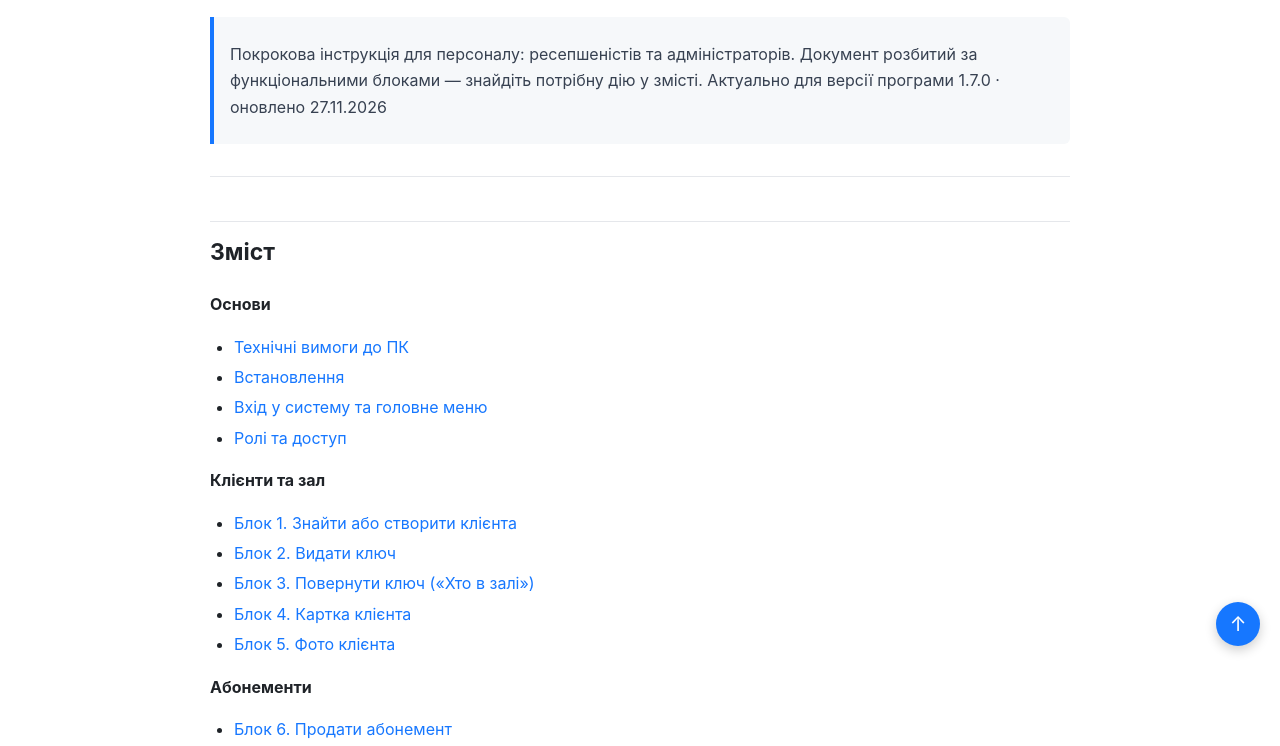
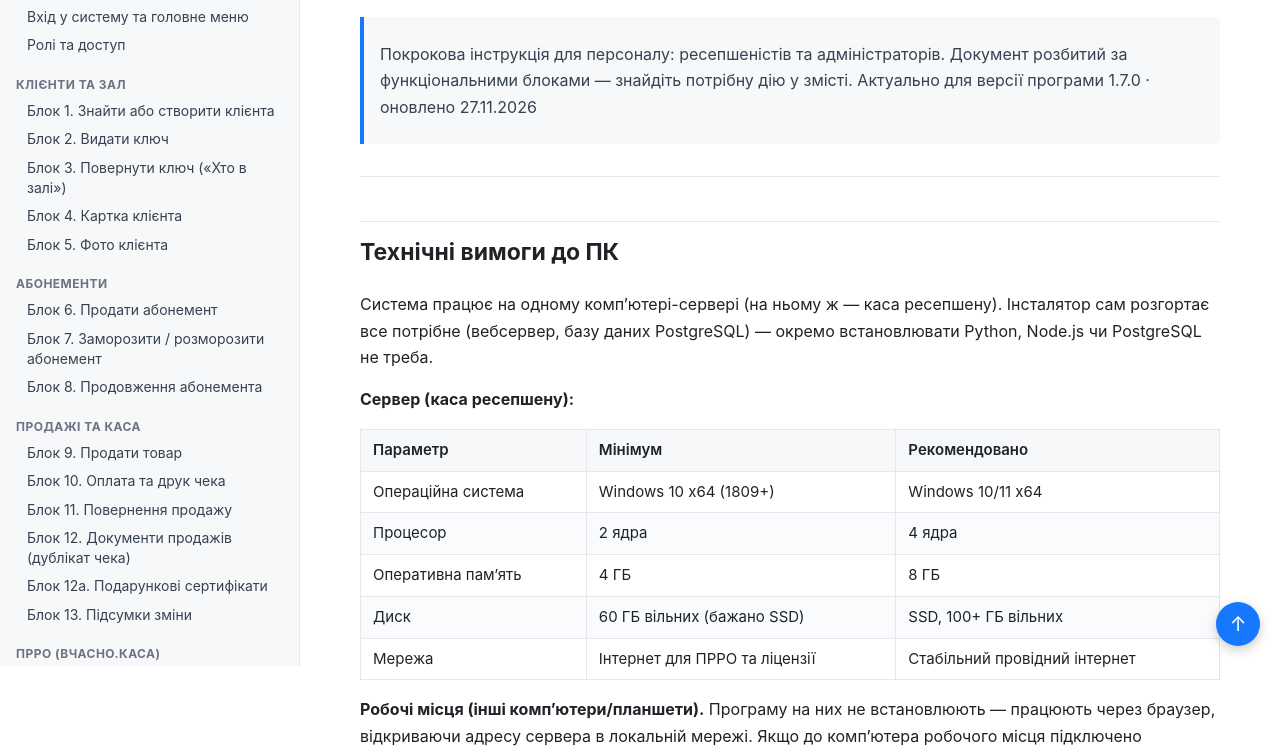
Before and after one commit to LionnoiL/fitnes-docs, a plain HTML site: page index.html in a window 1280 px wide. Shown: the part 134-880 px from the top of the page. Drawn offline with Linux system fonts and the light colour scheme.

Commit message:
docs: зміст у лівому сайдбарі з підсвічуванням поточного розділу; меню-кнопка на вузьких екранах
Co-Authored-By: Claude Opus 5.5 <noreply@anthropic.com>

```diff
--- a/index.html
+++ b/index.html
@@ -45,9 +45,39 @@
   ul, ol { padding-left: 24px; }
   li { margin: 4px 0; }
   hr { border: none; border-top: 1px solid var(--border); margin: 32px 0; }
-  /* Зміст */
-  h2#зміст + ul { columns: 2; column-gap: 32px; }
-  @media (max-width: 640px) { h2#зміст + ul { columns: 1; } .wrap { padding: 20px 14px 64px; } }
+  /* Лівий сайдбар зі змістом */
+  :root { --sidebar-w: 300px; }
+  .sidebar {
+    position: fixed; top: 0; left: 0; bottom: 0; width: var(--sidebar-w);
+    overflow-y: auto; background: var(--bg-soft); border-right: 1px solid var(--border);
+    padding: 20px 16px 40px; font-size: 14px; line-height: 1.45; z-index: 20;
+    overscroll-behavior: contain;
+  }
+  .sidebar-title { font-weight: 700; font-size: 16px; margin-bottom: 12px; }
+  .sidebar-title a { color: #1f2328; }
+  .sidebar p { margin: 16px 0 4px; font-size: 12px; text-transform: uppercase; letter-spacing: .04em; color: var(--muted); }
+  .sidebar ul { list-style: none; padding: 0; margin: 0; }
+  .sidebar li { margin: 0; }
+  .sidebar li a {
+    display: block; padding: 4px 8px; border-radius: 6px; color: #374151;
+    border-left: 3px solid transparent;
+  }
+  .sidebar li a:hover { background: #eaeef2; text-decoration: none; }
+  .sidebar li a.active { background: #e6f0ff; color: var(--accent); border-left-color: var(--accent); font-weight: 600; }
+  .wrap { margin-left: calc(var(--sidebar-w) + max(0px, (100vw - var(--sidebar-w) - 900px) / 2)); margin-right: auto; }
+  .menu-btn, .backdrop { display: none; }
+  @media (max-width: 1000px) {
+    .sidebar { transform: translateX(-100%); transition: transform .2s ease; box-shadow: 4px 0 16px rgba(0,0,0,.12); }
+    .sidebar.open { transform: none; }
+    .wrap { margin-left: auto; padding-top: 64px; }
+    .menu-btn {
+      display: block; position: fixed; top: 12px; left: 12px; z-index: 15;
+      background: #fff; border: 1px solid var(--border); border-radius: 8px;
+      padding: 8px 12px; font-size: 15px; cursor: pointer; box-shadow: 0 2px 8px rgba(0,0,0,.08);
+    }
+    .backdrop.open { display: block; position: fixed; inset: 0; background: rgba(0,0,0,.3); z-index: 18; }
+  }
+  @media (max-width: 640px) { .wrap { padding: 64px 14px 64px; } table { display: block; overflow-x: auto; } }
   .top-link {
     position: fixed; right: 20px; bottom: 20px; background: var(--accent); color: #fff;
     width: 44px; height: 44px; border-radius: 50%; display: flex; align-items: center;
@@ -57,15 +87,8 @@
 </style>
 </head>
 <body>
-<div class="wrap">
-<h1 id="інструкція-користувача--система-обліку-фітнес-центру">Інструкція користувача — Система обліку фітнес-центру</h1>
-<blockquote>
-<p>Покрокова інструкція для персоналу: ресепшеністів та адміністраторів.
-Документ розбитий за функціональними блоками — знайдіть потрібну дію у змісті.
-Актуально для версії програми 1.7.0 · оновлено 27.11.2026</p>
-</blockquote>
-<hr>
-<h2 id="зміст">Зміст</h2>
+<nav class="sidebar" id="sidebar" aria-label="Зміст">
+<div class="sidebar-title"><a href="#">Інструкція користувача</a></div>
 <p><strong>Основи</strong></p>
 <ul>
 <li><a href="#технічні-вимоги-до-пк">Технічні вимоги до ПК</a></li>
@@ -130,6 +153,16 @@
 <ul>
 <li><a href="#типові-помилки-та-рішення">Типові помилки та рішення</a></li>
 </ul>
+</nav>
+<button class="menu-btn" id="menu-btn" aria-label="Зміст" aria-controls="sidebar" aria-expanded="false">☰ Зміст</button>
+<div class="backdrop" id="backdrop"></div>
+<div class="wrap">
+<h1 id="інструкція-користувача--система-обліку-фітнес-центру">Інструкція користувача — Система обліку фітнес-центру</h1>
+<blockquote>
+<p>Покрокова інструкція для персоналу: ресепшеністів та адміністраторів.
+Документ розбитий за функціональними блоками — знайдіть потрібну дію у змісті.
+Актуально для версії програми 1.7.0 · оновлено 27.11.2026</p>
+</blockquote>
 <hr>
 <h2 id="технічні-вимоги-до-пк">Технічні вимоги до ПК</h2>
 <p>Система працює на одному комп’ютері-сервері (на ньому ж — каса ресепшену). Інсталятор сам розгортає все потрібне (вебсервер, базу даних PostgreSQL) — окремо встановлювати Python, Node.js чи PostgreSQL не треба.</p>
@@ -1236,5 +1269,48 @@ Add-Printer -Name "CBM1000" -DriverName "Generic / Text Only" -PortName "USB001"
 
 </div>
 <a href="#" class="top-link" title="Нагору" aria-label="Нагору">↑</a>
+<script>
+(function () {
+  var sidebar = document.getElementById('sidebar');
+  var btn = document.getElementById('menu-btn');
+  var backdrop = document.getElementById('backdrop');
+  function setOpen(open) {
+    sidebar.classList.toggle('open', open);
+    backdrop.classList.toggle('open', open);
+    btn.setAttribute('aria-expanded', open ? 'true' : 'false');
+  }
+  btn.addEventListener('click', function () { setOpen(!sidebar.classList.contains('open')); });
+  backdrop.addEventListener('click', function () { setOpen(false); });
+  sidebar.addEventListener('click', function (e) { if (e.target.closest('li a')) setOpen(false); });
+  document.addEventListener('keydown', function (e) { if (e.key === 'Escape') setOpen(false); });
+
+  // Підсвічування поточного розділу
+  var links = {};
+  sidebar.querySelectorAll('li a[href^="#"]').forEach(function (a) {
+    links[decodeURIComponent(a.getAttribute('href').slice(1))] = a;
+  });
+  var heads = Array.prototype.filter.call(document.querySelectorAll('.wrap h2[id]'), function (h) { return links[h.id]; });
+  var current = null;
+  function update() {
+    var y = window.scrollY + 120, found = heads[0];
+    for (var i = 0; i < heads.length; i++) { if (heads[i].offsetTop <= y) found = heads[i]; else break; }
+    var a = found && links[found.id];
+    if (a === current) return;
+    if (current) current.classList.remove('active');
+    current = a;
+    if (a) {
+      a.classList.add('active');
+      var r = a.getBoundingClientRect(), sr = sidebar.getBoundingClientRect();
+      if (r.top < sr.top + 40 || r.bottom > sr.bottom - 40) sidebar.scrollTop += r.top - sr.top - sr.height / 2;
+    }
+  }
+  var ticking = false;
+  window.addEventListener('scroll', function () {
+    if (!ticking) { ticking = true; requestAnimationFrame(function () { ticking = false; update(); }); }
+  }, { passive: true });
+  window.addEventListener('load', update);
+  update();
+})();
+</script>
 </body>
 </html>
```
